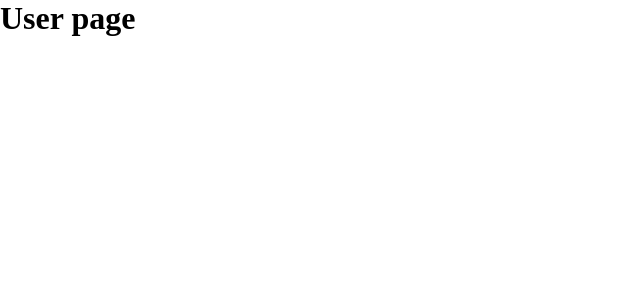
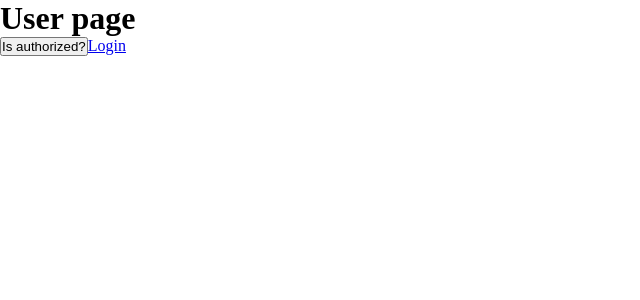
Before and after one commit to kornatskyi/authentication-form, a React app: page /userpage in a window 1280 px wide. Shown: the top 300 px of the page, without its empty margins (0-640 px from the left). Built offline with nearby package versions, Linux system fonts and the light colour scheme.

Commit message:
resolved cookies saving on the client side

```diff
--- a/customTypings/import-png.d.ts
+++ /dev/null
@@ -1,4 +0,0 @@
-declare module "*.png" {
-    const value: any;
-    export = value;
- }
--- a/package.json
+++ b/package.json
@@ -4,7 +4,7 @@
   "description": "",
   "main": "index.ts",
   "scripts": {
-    "start": "webpack serve --config webpack/webpack.config.js --env env=dev",
+    "start": "webpack serve --config webpack/webpack.config.js --env env=dev ",
     "build": "webpack --config webpack/webpack.config.js --env env=prod",
     "lint": "eslint --fix \"./src/**/*.{js,jsx,ts,tsx,json}\"",
     "format": "prettier --write \"./src/**/*.{js,jsx,ts,tsx,json,css,scss,md}\"",
--- a/src/components/SIgnIn/SignIn.tsx
+++ b/src/components/SIgnIn/SignIn.tsx
@@ -1,6 +1,6 @@
 import React, { ReactElement } from 'react'
 import { useForm } from 'react-hook-form'
-import { Link } from 'react-router-dom'
+import { Link, useHistory } from 'react-router-dom'
 import axios, { AxiosRequestConfig } from 'axios'
 
 import './SignIn.scss'
@@ -11,6 +11,8 @@ type FormValues = {
 }
 
 export default function SignIn(): ReactElement {
+  const history = useHistory()
+
   const {
     register,
     handleSubmit,
@@ -24,18 +26,18 @@ export default function SignIn(): ReactElement {
   }
 
   const axiosRequest = (data: unknown) => {
-    console.log(data)
-
     const config: AxiosRequestConfig = {
       method: 'post',
-      url: process.env.API_URL + 'signin',
-
+      url: process.env.API_URL + '/signin',
       data: data,
+      withCredentials: true,
     }
+    console.log(document.cookie)
 
     axios(config)
       .then(function (response) {
         console.log(JSON.stringify(response.data))
+        history.push('/userpage')
       })
       .catch(function (error) {
         console.log(error)
@@ -50,7 +52,6 @@ export default function SignIn(): ReactElement {
       <form
         className="signInForm"
         onSubmit={handleSubmit((data) => {
-          console.log(data)
           axiosRequest(data)
         })}
       >
@@ -89,6 +90,7 @@ export default function SignIn(): ReactElement {
         Don&apos;t have an account? <Link to="/signup">Sign up</Link>
       </p>
       <a href="/restore-password">Restore password</a>
+      <Link to="/userpage">user page</Link>
     </div>
   )
 }
--- a/src/components/SignUp/SignUp.tsx
+++ b/src/components/SignUp/SignUp.tsx
@@ -35,6 +35,7 @@ function SignUp(): ReactElement {
       url: process.env.API_URL + '/users',
 
       data: data,
+      withCredentials: true,
     }
     axios(config)
       .then(function (response) {
--- a/src/components/UserPage/UserPage.tsx
+++ b/src/components/UserPage/UserPage.tsx
@@ -1,13 +1,37 @@
-import React from "react";
+import React from 'react'
+import axios, { AxiosRequestConfig, AxiosResponse } from 'axios'
+import { Link } from 'react-router-dom'
 
-interface Props {}
+const UserRelatedContent = () => {
+  const axiosRequest = () => {
+    const config: AxiosRequestConfig = {
+      method: 'get',
+      url: process.env.API_URL + '/authorize',
+      withCredentials: true,
+    }
 
-const UserRelatedContent = (props: Props) => {
+    axios(config)
+      .then(function (response: AxiosResponse) {
+        console.log(response.data)
+        console.log(response.status)
+
+        if (response.status === 200) {
+          console.log('authorized')
+        }
+      })
+      .catch(function (error) {
+        console.log(error)
+        console.log('Error message: ' + error.message)
+      })
+  }
+
   return (
     <div>
       <h1>User page</h1>
+      <button onClick={() => axiosRequest()}>Is authorized?</button>
+      <Link to="signin">Login</Link>
     </div>
-  );
-};
+  )
+}
 
-export default UserRelatedContent;
+export default UserRelatedContent
--- /dev/null
+++ b/src/declarations.d.ts
@@ -0,0 +1,5 @@
+declare module '*.png'
+declare module '*.svg' {
+  const content: string
+  export default content
+}
--- a/webpack/webpack.dev.js
+++ b/webpack/webpack.dev.js
@@ -8,11 +8,12 @@ module.exports = {
   devtool: 'cheap-module-source-map',
   devServer: {
     hot: true,
-    open: true,
-    port: process.env.PORT,
+    // open: true,
+    port: process.env.PORT || 8080,
     //binds to all hosts set 0.0.0.0
     host: process.env.HOST,
     historyApiFallback: true, //makes browser keep components after refresh when using react router
+    clientLogLevel: 'none',
   },
   plugins: [
     new ReactRefreshWebpackPlugin(),
```
Also changed, not shown: 1 other file (tests, documents, lock files or other folders).
